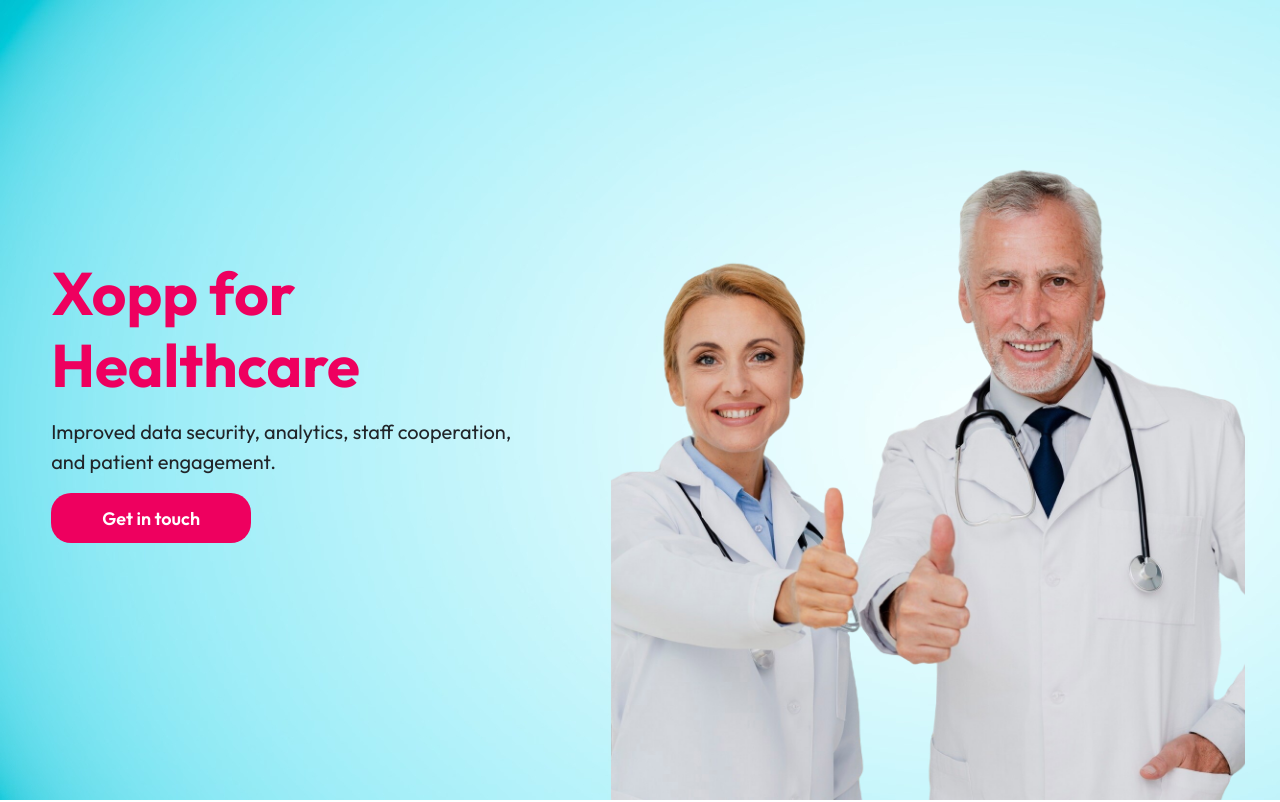
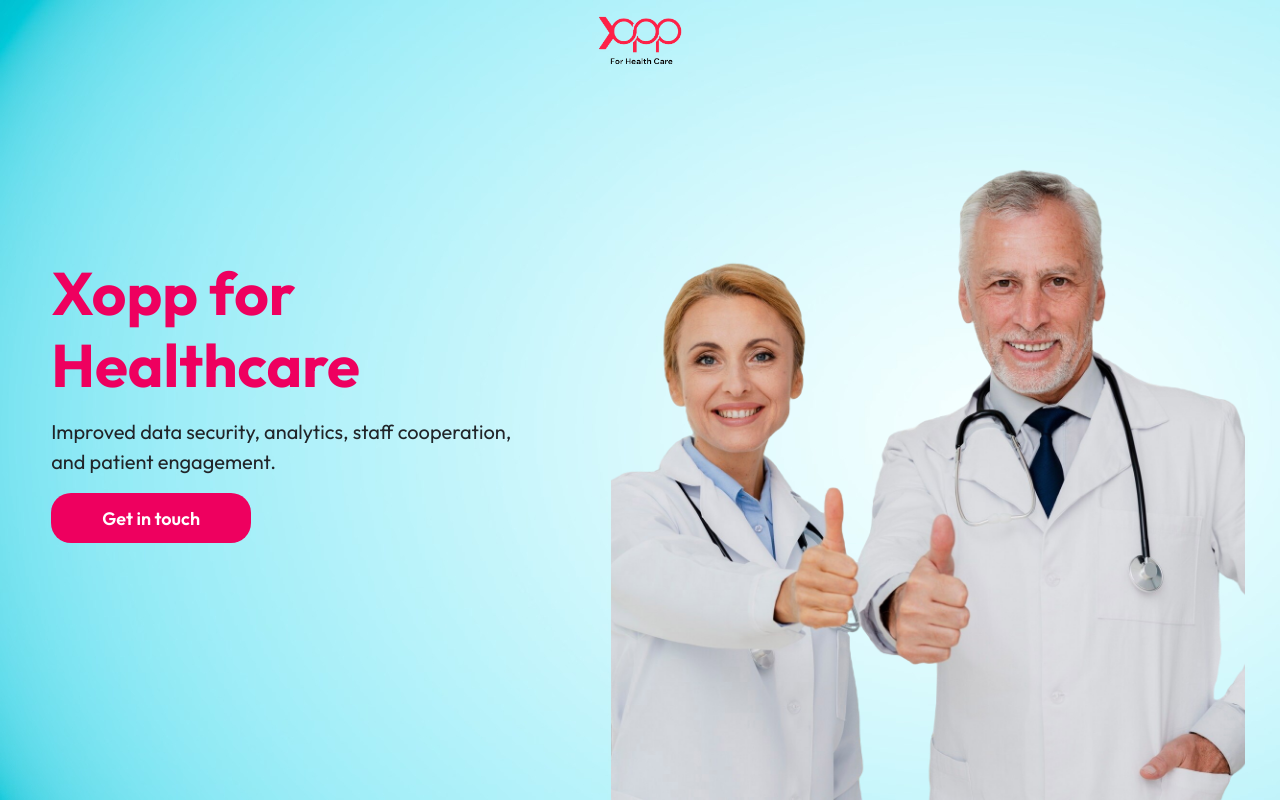
Before and after one commit to mishab777/young, a plain HTML site: page index.html in a window 1280 px wide. Shown: the top 802 px of the page. Drawn offline with nearby package versions, Linux system fonts and the light colour scheme.

Commit message:
Update index.html

```diff
--- a/index.html
+++ b/index.html
@@ -15,6 +15,22 @@
 @import url('https://fonts.googleapis.com/css2?family=Outfit:wght@100..900&display=swap');
     *{
         font-family: "Outfit", sans-serif;
+    }
+    .navbar{
+      width: 100%;
+      height: 80px;
+      display: flex;
+      align-items: flex-start;
+      justify-content: center;
+      position: absolute;
+      top: 0;
+      left: 0;
+      background: transparent;
+    }
+    .navbar img{
+      width: auto;
+      height: 100%;
+      object-fit: contain;
     }
 .hero{
     background-image:url(image/hero-bg.jpg);
@@ -354,6 +370,9 @@
 </head>
 <body>
 
+  <div class="navbar">
+<img src="image/xopp-logo-2.png" alt="">
+  </div>
 <div class="hero">
     <div class="hero-text">
         <h1 class="mb-3">Xopp for <br>Healthcare</h1>
```
Also changed, not shown: image/xopp-logo-2.png (added).
